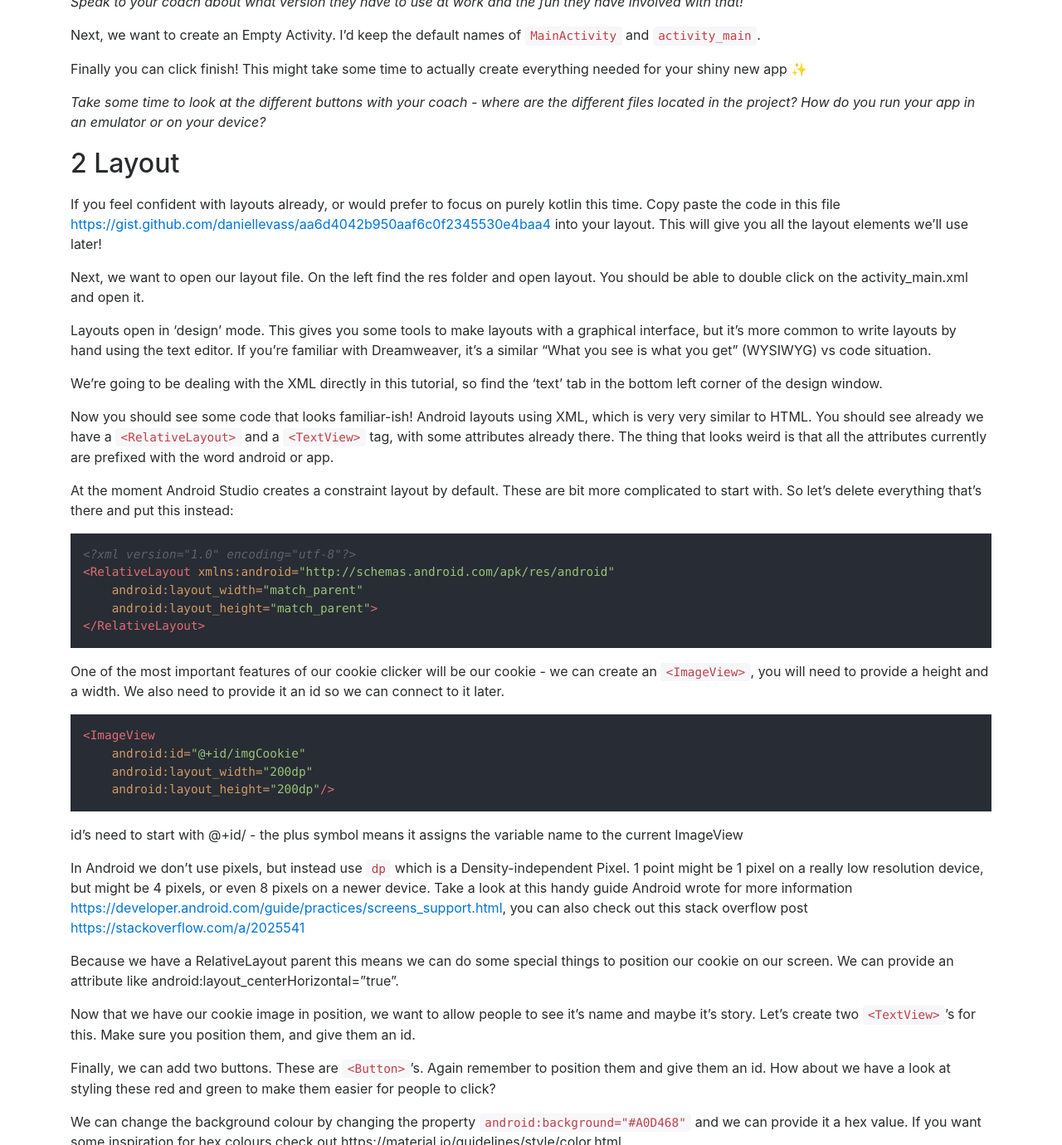
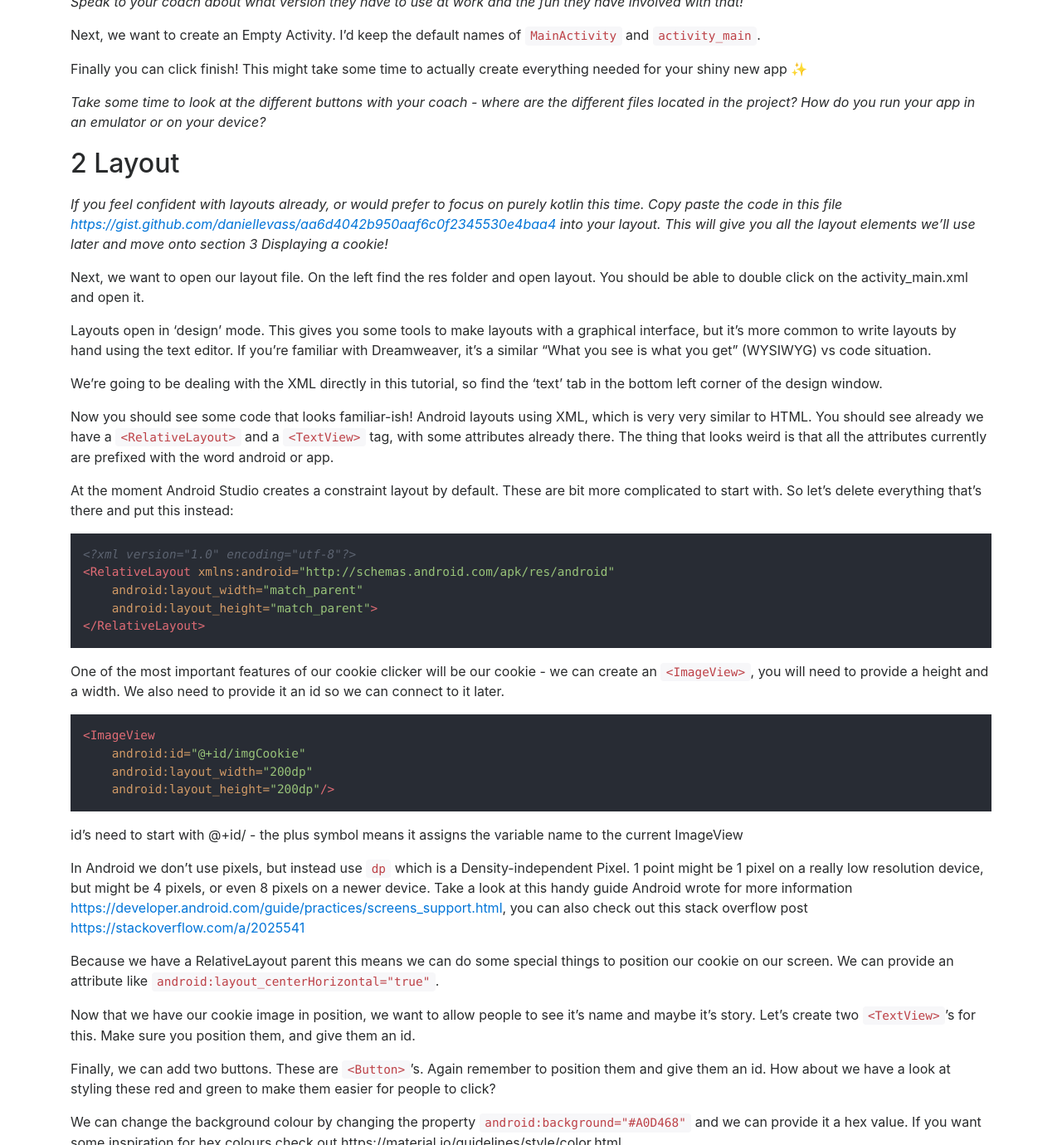
Before and after one commit to codebar/android-tutorials, a Jekyll site: the page built from worksheets/kotlin/1-krumble/index.md, in a window 1280 px wide and 1400 px high, scrolled down 1261 px, cut to the strip 0-1380 px from the top of the window. Shown: the whole strip at 83% size. Built offline with Jekyll 4.4.1, drawn with Linux system fonts in a browser that asks for light colours; nearby versions of some CDN libraries; some of the changed text lies outside the part shown.

Commit message:
Update with Matts suggestions

```diff
--- a/worksheets/kotlin/1-krumble/index.md
+++ b/worksheets/kotlin/1-krumble/index.md
@@ -7,7 +7,7 @@
 
 ![Imgur](https://i.imgur.com/3u9ATGZ.png)
 
-Before starting, please ensure you have Android Studio installed and setup correctly.
+Before starting, please ensure you have [Android Studio installed and setup correctly]({{ site.baseurl }}/setup)
 
 Also, feel free to pick a different topic than cookies if you prefer. You could pick animals, fruit, or even different little green robots.
 
@@ -38,7 +38,7 @@
 
 ## 2 Layout
 
-If you feel confident with layouts already, or would prefer to focus on purely kotlin this time. Copy paste the code in this file <https://gist.github.com/daniellevass/aa6d4042b950aaf6c0f2345530e4baa4> into your layout. This will give you all the layout elements we'll use later!
+*If you feel confident with layouts already, or would prefer to focus on purely kotlin this time. Copy paste the code in this file <https://gist.github.com/daniellevass/aa6d4042b950aaf6c0f2345530e4baa4> into your layout. This will give you all the layout elements we'll use later and move onto section 3 Displaying a cookie!*
 
 Next, we want to open our layout file. On the left find the res folder and open layout. You should be able to double click on the activity_main.xml and open it.
 
@@ -71,7 +71,7 @@
 In Android we don't use pixels, but instead use `dp` which is a Density-independent Pixel. 1 point might be 1 pixel on a really low resolution device, but might be 4 pixels, or even 8 pixels on a newer device. Take a look at this handy guide Android wrote for more information <https://developer.android.com/guide/practices/screens_support.html>, you can also check out this stack overflow post <https://stackoverflow.com/a/2025541>
 
 
-Because we have a RelativeLayout parent this means we can do some special things to position our cookie on our screen. We can provide an attribute like android:layout_centerHorizontal="true".
+Because we have a RelativeLayout parent this means we can do some special things to position our cookie on our screen. We can provide an attribute like `android:layout_centerHorizontal="true"`.
 
 Now that we have our cookie image in position, we want to allow people to see it's name and maybe it's story. Let's create two `<TextView>`'s for this. Make sure you position them, and give them an id.
 
```
Also changed, not shown: index.md (+1 -1 lines).
